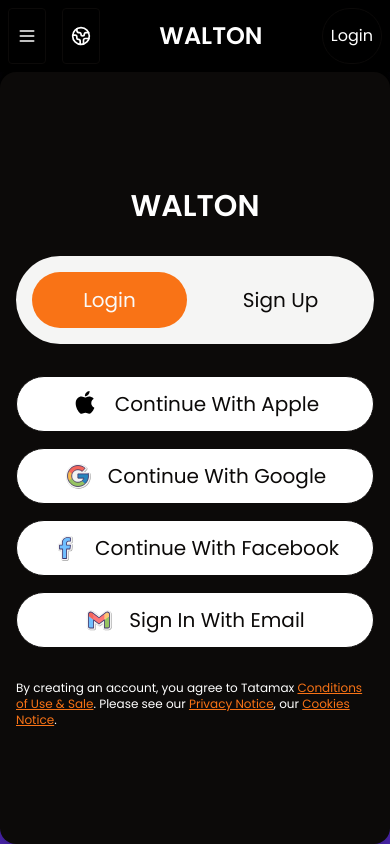
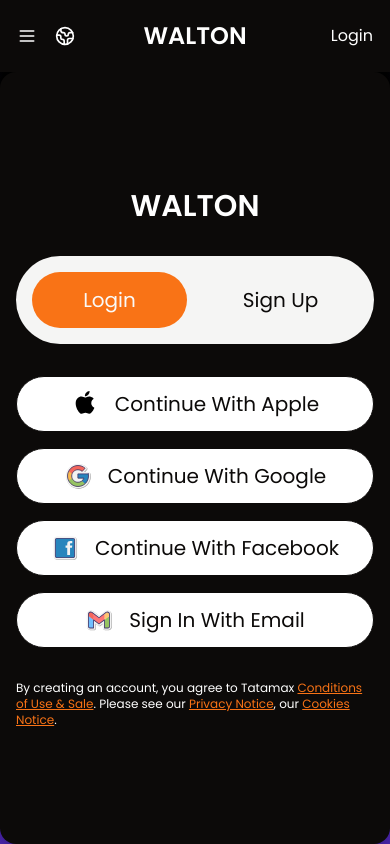
Before and after one commit to glimmrz/ueni_clone, a Next.js app: page /auth in a window 390 px wide. Built offline with nearby package versions, Linux system fonts and the light colour scheme.

Commit message:
responsive issues

```diff
--- a/src/components/dropdowns/menu-dropdown.jsx
+++ b/src/components/dropdowns/menu-dropdown.jsx
@@ -4,8 +4,6 @@ import {
   DropdownMenuContent,
   DropdownMenuGroup,
   DropdownMenuItem,
-  DropdownMenuLabel,
-  DropdownMenuSeparator,
   DropdownMenuTrigger,
 } from "@/components/ui/dropdown-menu";
 import { Icon } from "../icon";
--- a/src/components/icon.jsx
+++ b/src/components/icon.jsx
@@ -402,20 +402,24 @@ const Icons = {
   facebook: (props) => (
     <svg xmlns="http://www.w3.org/2000/svg" viewBox="0 0 100 100" {...props}>
       <path
-        d="M43.5 96a6.508 6.508 0 0 1-6.5-6.5V62h-4.5a6.508 6.508 0 0 1-6.5-6.5v-14c0-3.584 2.916-6.5 6.5-6.5H36v-2.143C36 19.427 47.047 8.5 60.625 8.5c3.595 0 7.673.216 11.532.608A6.484 6.484 0 0 1 78 15.575V27.5c0 3.584-2.916 6.5-6.5 6.5h-6.857a.651.651 0 0 0-.643.643V35h7.537a6.502 6.502 0 0 1 6.449 7.31l-1.755 13.998A6.508 6.508 0 0 1 69.782 62H64v27.5c0 3.584-2.916 6.5-6.5 6.5h-14z"
+        d="M23.5 93C16.607 93 11 87.393 11 80.5v-57C11 16.607 16.607 11 23.5 11h57C87.393 11 93 16.607 93 23.5v57C93 87.393 87.393 93 80.5 93h-57z"
         opacity={0.35}
       />
       <path
         fill="#f2f2f2"
-        d="M41.5 94a6.508 6.508 0 0 1-6.5-6.5V60h-4.5a6.508 6.508 0 0 1-6.5-6.5v-14c0-3.584 2.916-6.5 6.5-6.5H34v-2.143C34 17.427 45.047 6.5 58.625 6.5c3.595 0 7.673.216 11.532.608A6.484 6.484 0 0 1 76 13.575V25.5c0 3.584-2.916 6.5-6.5 6.5h-6.857a.651.651 0 0 0-.643.643V33h7.537a6.502 6.502 0 0 1 6.449 7.31l-1.755 13.998A6.508 6.508 0 0 1 67.782 60H62v27.5c0 3.584-2.916 6.5-6.5 6.5h-14z"
+        d="M21.5 91C14.607 91 9 85.393 9 78.5v-57C9 14.607 14.607 9 21.5 9h57C85.393 9 91 14.607 91 21.5v57C91 85.393 85.393 91 78.5 91h-57z"
       />
       <path
-        fill="#70bfff"
-        d="M62.643 25.5H69.5V13.575c-3.46-.352-7.393-.582-10.875-.575C48.615 13 40.5 20.995 40.5 30.857V39.5h-10v14h11v34h14v-34h12.282l1.755-14H55.5v-6.857a7.143 7.143 0 0 1 7.143-7.143z"
+        fill="#2785bd"
+        d="M15.5 78.5v-57a6 6 0 0 1 6-6h57a6 6 0 0 1 6 6v57a6 6 0 0 1-6 6h-57a6 6 0 0 1-6-6z"
       />
       <path
         fill="#40396e"
-        d="M55.5 89h-14a1.5 1.5 0 0 1-1.5-1.5V55h-9.5a1.5 1.5 0 0 1-1.5-1.5v-14a1.5 1.5 0 0 1 1.5-1.5H39v-7.143C39 20.184 47.804 11.5 58.625 11.5c3.354-.002 7.263.2 11.026.583A1.5 1.5 0 0 1 71 13.575V25.5a1.5 1.5 0 0 1-1.5 1.5h-6.857A5.649 5.649 0 0 0 57 32.643V38h12.537a1.5 1.5 0 0 1 1.488 1.687l-1.755 14A1.499 1.499 0 0 1 67.782 55H57v32.5a1.5 1.5 0 0 1-1.5 1.5zM43 86h11V53.5a1.5 1.5 0 0 1 1.5-1.5h10.959l1.378-11H55.5a1.5 1.5 0 0 1-1.5-1.5v-6.857C54 27.877 57.877 24 62.643 24H68v-9.062c-3.182-.284-6.405-.438-9.222-.438h-.15C49.458 14.5 42 21.838 42 30.857V39.5a1.5 1.5 0 0 1-1.5 1.5H32v11h9.5a1.5 1.5 0 0 1 1.5 1.5V86z"
+        d="M78.5 86h-57c-4.136 0-7.5-3.364-7.5-7.5v-57c0-4.136 3.364-7.5 7.5-7.5h57c4.136 0 7.5 3.364 7.5 7.5v57c0 4.136-3.364 7.5-7.5 7.5zm-57-69a4.505 4.505 0 0 0-4.5 4.5v57c0 2.481 2.019 4.5 4.5 4.5h57c2.481 0 4.5-2.019 4.5-4.5v-57c0-2.481-2.019-4.5-4.5-4.5h-57z"
+      />
+      <path
+        fill="#f2f2f2"
+        d="M74.736 49H68v26H58V49h-6v-8h6v-4.82C58.004 29.164 60.918 25 69.184 25H76v8h-4.574C68.208 33 68 34.2 68 36.446V41h8l-1.264 8z"
       />
     </svg>
   ),
--- a/src/components/landing.jsx
+++ b/src/components/landing.jsx
@@ -31,15 +31,17 @@ export function Landing() {
         muted
         className="absolute top-0 left-0 w-full h-[70vh] md:h-[80vh] object-cover z-[-1]"
       />
-      <Section>
+      <Section sectionStyles="mt-0 md:mt-0">
         <Heading className="text-center leading-snug md:leading-relaxed text-4xl text-background">
           <span className="sr-only">
             We bring people and technology together to change{" "}
             {words[currentIndex]} for the better.
           </span>
           <span aria-hidden="true">
-            We bring people and <br /> technology together to <br />{" "}
+            We bring people and <br /> technology together to{" "}
+            <br className="hidden md:block" />{" "}
             <span className="transition-transform duration-300">change</span>{" "}
+            <br className="md:hidden" />
             <span className="inline-flex items-center justify-center">
               <span
                 className={`text-foreground inline-block transition-all duration-1000 ease-in-out ${
--- a/src/components/navbars/navbar.jsx
+++ b/src/components/navbars/navbar.jsx
@@ -1,25 +1,26 @@
 import Link from "next/link";
 import { Container } from "../container";
 import { Logo } from "../logo";
-import { Icon } from "../icon";
 import { Button } from "../ui/button";
 import { MenuDropdown } from "../dropdowns/menu-dropdown";
 import { LanguageDropdown } from "../dropdowns/language-dropdown";
 
 export function Navbar() {
   return (
-    <nav className="sticky top-0 z-40 bg-black text-background">
+    <nav className="sticky top-0 z-40 bg-foreground text-background">
       <Container>
-        <div className="h-full flex items-center justify-between capitalize text-lg">
+        <div className="h-full grid grid-cols-3 items-center capitalize text-lg">
           {/* Menu-Language */}
-          <div className="flex items-center gap-4 md:gap-8">
+          <div className="flex items-center gap-0 md:gap-8">
             <MenuDropdown />
             <LanguageDropdown />
           </div>
-
+          <div className="flex items-center justify-center">
             <Logo />
+          </div>
 
           {/* Login button */}
+          <div className="flex items-center justify-end">
             <Link href="/auth">
               <Button
                 variant="outline"
@@ -29,6 +30,7 @@ export function Navbar() {
               </Button>
             </Link>
           </div>
+        </div>
       </Container>
     </nav>
   );
--- a/src/components/section.jsx
+++ b/src/components/section.jsx
@@ -2,7 +2,14 @@ import { cn } from "@/lib/utils";
 import { Container } from "./container";
 import { Title } from "./title";
 
-export function Section({ children, className, title, subtitle, id }) {
+export function Section({
+  children,
+  className,
+  sectionStyles,
+  title,
+  subtitle,
+  id,
+}) {
   return (
     <section className={cn("py-8", className)} id={id}>
       <Container>
@@ -11,7 +18,7 @@ export function Section({ children, className, title, subtitle, id }) {
             <Title title={title} subtitle={subtitle} />
           </div>
         )}
-        <div className="mt-6 md:mt-8">{children}</div>
+        <div className={cn("mt-6 md:mt-8", sectionStyles)}>{children}</div>
       </Container>
     </section>
   );
```
Also changed, not shown: 1 other file (tests, documents, lock files or other folders). Lines whose indentation alone changed are shown as unchanged.
